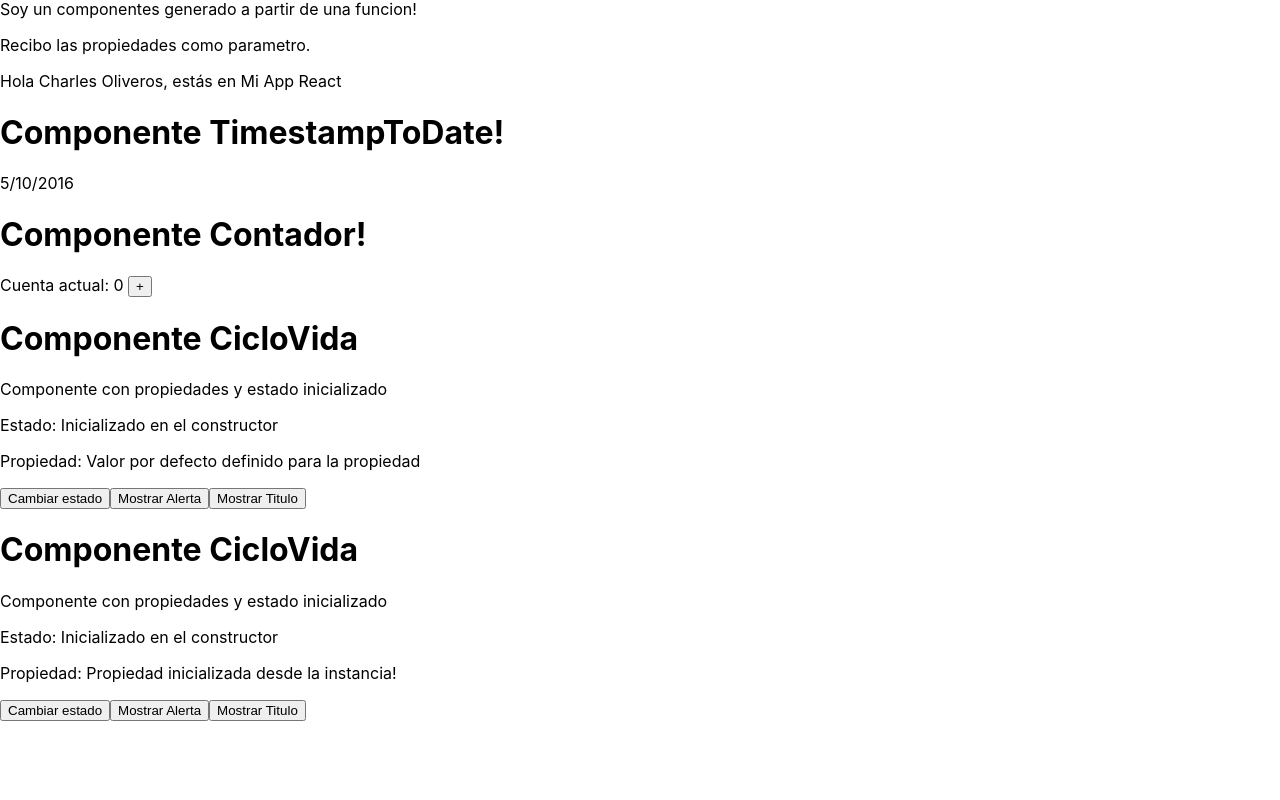
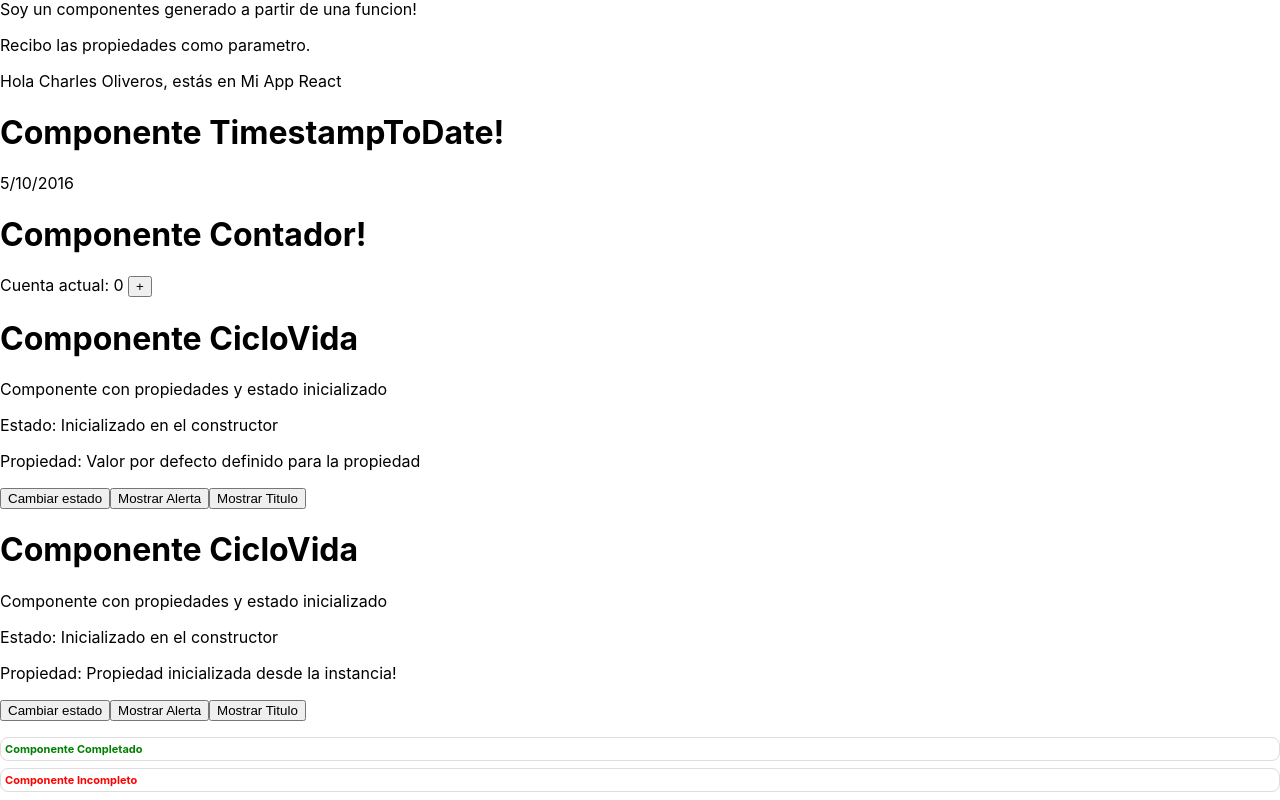
Before and after one commit to CharlesOliveros/reactapp1, a React (Create React App) app: page / in a window 1280 px wide. Shown: the part 706-1506 px from the top of the page. Before the commit the page ends 1443 px from the top, so only its background shows below. Built offline with nearby package versions, Linux system fonts and the light colour scheme.

Commit message:
Se agrega nuevo componente CompletedBadge, que usa operador booleano para mostrar un titulo o no, evaluando una propiedad del componente. Tambien muestra como importar un css dentro del componente.

```diff
--- a/src/App.js
+++ b/src/App.js
@@ -4,7 +4,7 @@ import FeedbackMessageFunction from './FeedbackMessageFunction'
 import TimestampToDate from './TimestampToDate'
 import Contador from './Contador'
 import CicloVida from './CicloVida'
-
+import CompletedBadge from './CompletedBadge'
 
 
 class App extends Component {
@@ -24,6 +24,8 @@ class App extends Component {
         <Contador />
         <CicloVida />
         <CicloVida propiedad="Propiedad inicializada desde la instancia!"/>
+        <CompletedBadge completed/>
+        <CompletedBadge />
       </div>
     );
   }
--- /dev/null
+++ b/src/CompletedBadge/CompletedBadge.css
@@ -0,0 +1,14 @@
+.Badge {
+    border: 1px solid #ddd;
+    border-radius: 8px;
+    font-size: 11px;
+    padding: 4px;
+  }
+
+  .Badge-completed {
+    color: green;
+  }
+
+  .Badge-incompleted {
+    color: red;
+  }
--- /dev/null
+++ b/src/CompletedBadge/index.js
@@ -0,0 +1,9 @@
+import React from 'react';
+import './CompletedBadge.css';
+
+const CompletedBadge = (props) => {
+  return props.completed
+    ? <h1 className="Badge Badge-completed">Componente Completado</h1>
+    : <h1 className="Badge Badge-incompleted">Componente Incompleto</h1>
+}
+export default CompletedBadge;
```
